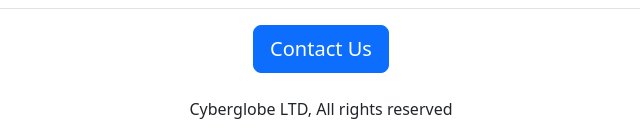
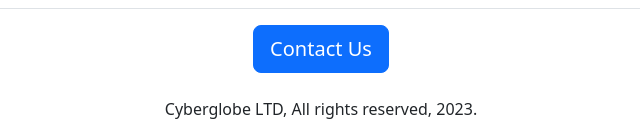
Before and after one commit to lateefwalana/site-flask, a Flask app: page / in a window 1280 px wide. Shown: the part 1117-1254 px from the top of the page, without its empty margins (319-959 px from the left). Run offline with Flask 2, Linux system fonts and the light colour scheme.

Commit message:
Added year

```diff
--- a/templates/home.html
+++ b/templates/home.html
@@ -46,7 +46,7 @@
         <div class="text-center">
         <button class="btn btn-primary btn-lg">Contact Us</button>
           <p class="mt-4">
-            Cyberglobe LTD, All rights reserved
+            Cyberglobe LTD, All rights reserved, 2023.
           </p>
         </div>
       </div>
```
